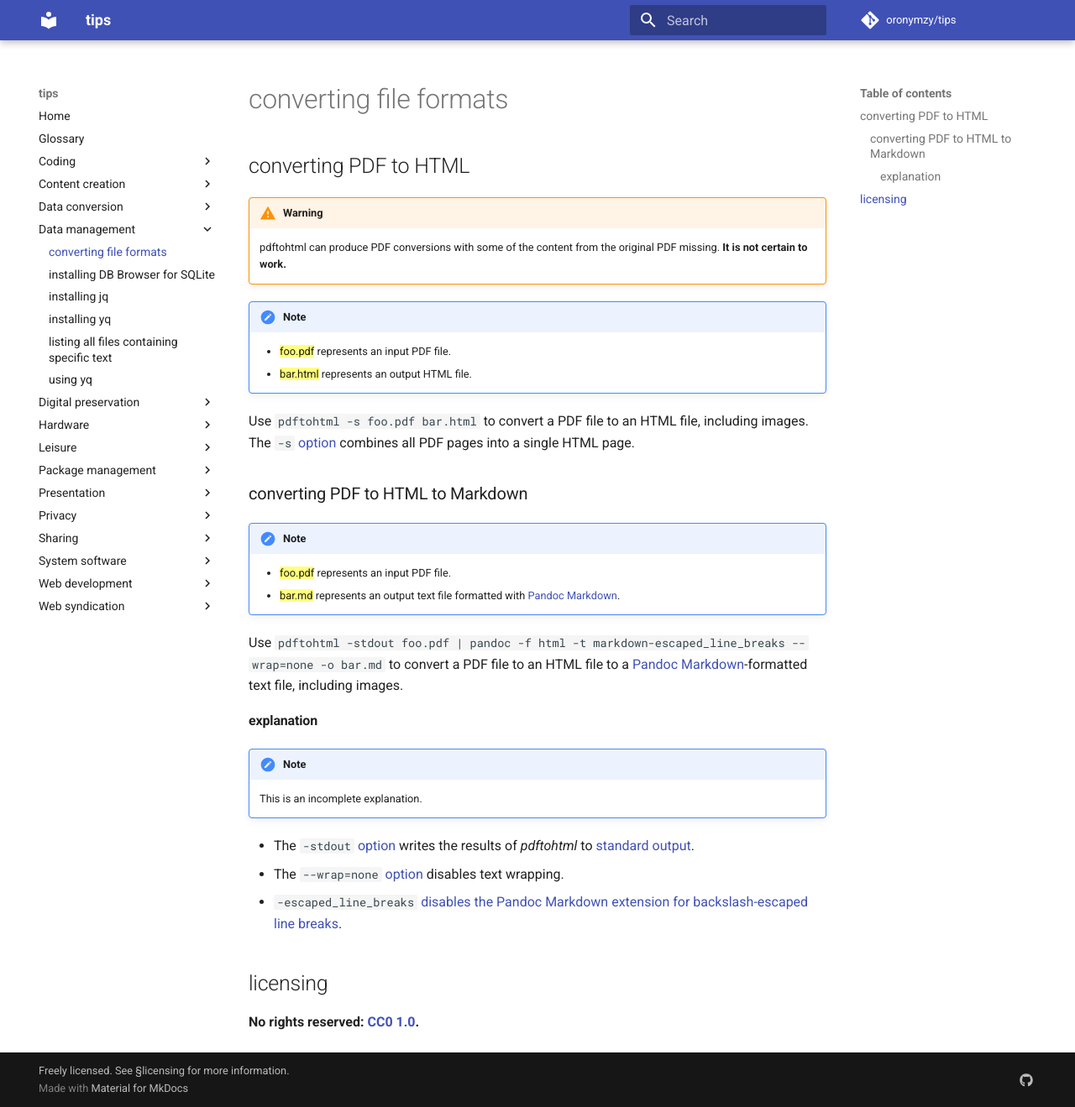
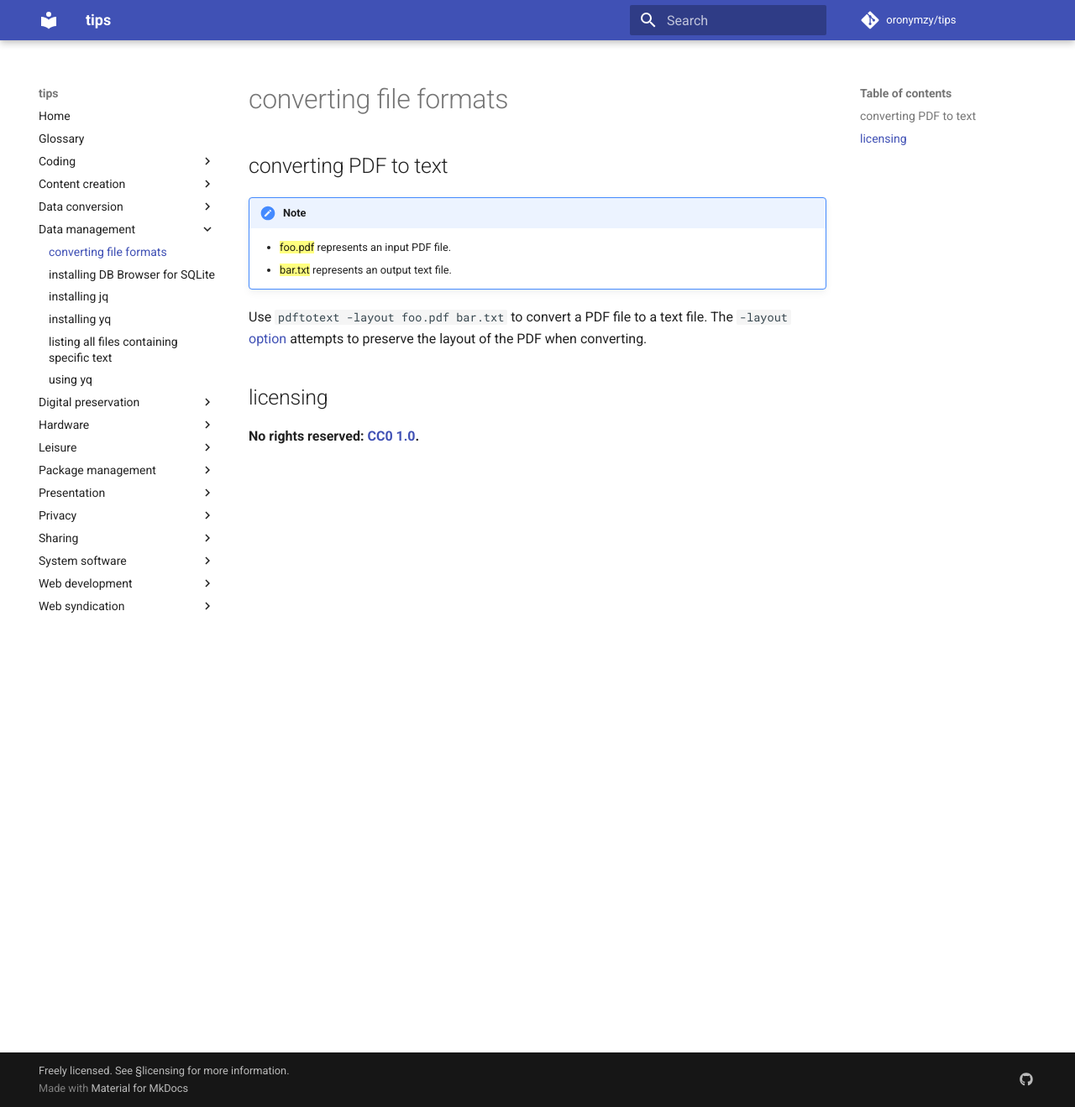
Before and after one commit to oronymzy/tips, an MkDocs documentation site: the page built from docs/cnvffmt.md, in a window 1280 px wide and 1319 px high. Shown: the whole window at 84% size. Built offline with MkDocs 1.6.1 and Material for MkDocs 9.7.7, drawn with Linux system fonts in a browser that asks for light colours; comment, search, counter and statistics services are not loaded.

Commit message:
Replace most existing content with a 'converting PDF to text' section

```diff
--- a/docs/cnvffmt.md
+++ b/docs/cnvffmt.md
@@ -1,36 +1,13 @@
 # converting file formats
 
-## converting PDF to HTML {: #PDFtoHTML }
-
-!!! warning
-
-    pdftohtml can produce PDF conversions with some of the content from the original PDF missing. **It is not certain to work.**
+## converting PDF to text {: #PDFtotext }
 
 !!! note
 
     - {==foo.pdf==} represents an input PDF file.
-    - {==bar.html==} represents an output HTML file.
+    - {==bar.txt==} represents an output text file.
 
-Use `pdftohtml -s foo.pdf bar.html` to convert a PDF file to an HTML file, including images. The `-s` [option](https://www.mankier.com/1/pdftohtml) combines all PDF pages into a single HTML page.
-
-### converting PDF to HTML to Markdown {: #PDFtoHTMLtoMarkdown }
-
-!!! note
-
-    - {==foo.pdf==} represents an input PDF file.
-    - {==bar.md==} represents an output text file formatted with [Pandoc Markdown](https://pandoc.org/MANUAL.html#pandocs-markdown).
-
-Use `pdftohtml -stdout foo.pdf | pandoc -f html -t markdown-escaped_line_breaks --wrap=none -o bar.md` to convert a PDF file to an HTML file to a [Pandoc Markdown](https://pandoc.org/MANUAL.html#pandocs-markdown)-formatted text file, including images.
-
-#### explanation
-
-!!! note
-
-    This is an incomplete explanation.
-
-- The `-stdout` [option](https://www.mankier.com/1/pdftohtml) writes the results of *pdftohtml* to [standard output](https://en.wikipedia.org/wiki/Standard_streams#Standard_output_(stdout)).
-- The `--wrap=none` [option](https://pandoc.org/MANUAL.html#option--wrap) disables text wrapping.
-- `-escaped_line_breaks` [disables](https://pandoc.org/MANUAL.html#extensions) [the Pandoc Markdown extension for backslash-escaped line breaks](https://pandoc.org/MANUAL.html#paragraphs).
+Use `pdftotext -layout foo.pdf bar.txt` to convert a PDF file to a text file. The `-layout` [option](https://www.mankier.com/1/pdftotext) attempts to preserve the layout of the PDF when converting.
 
 ## licensing
 **No rights reserved: [CC0 1.0](https://creativecommons.org/publicdomain/zero/1.0/).**
```
